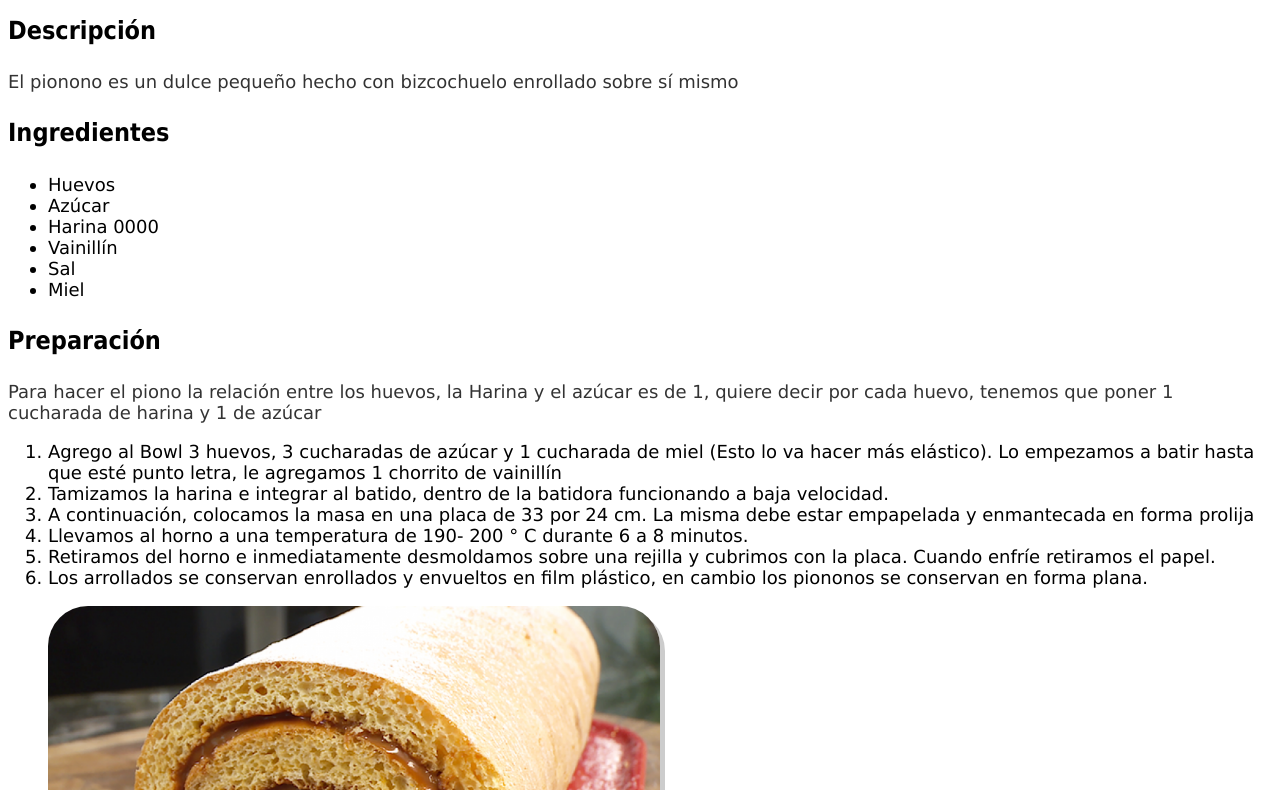
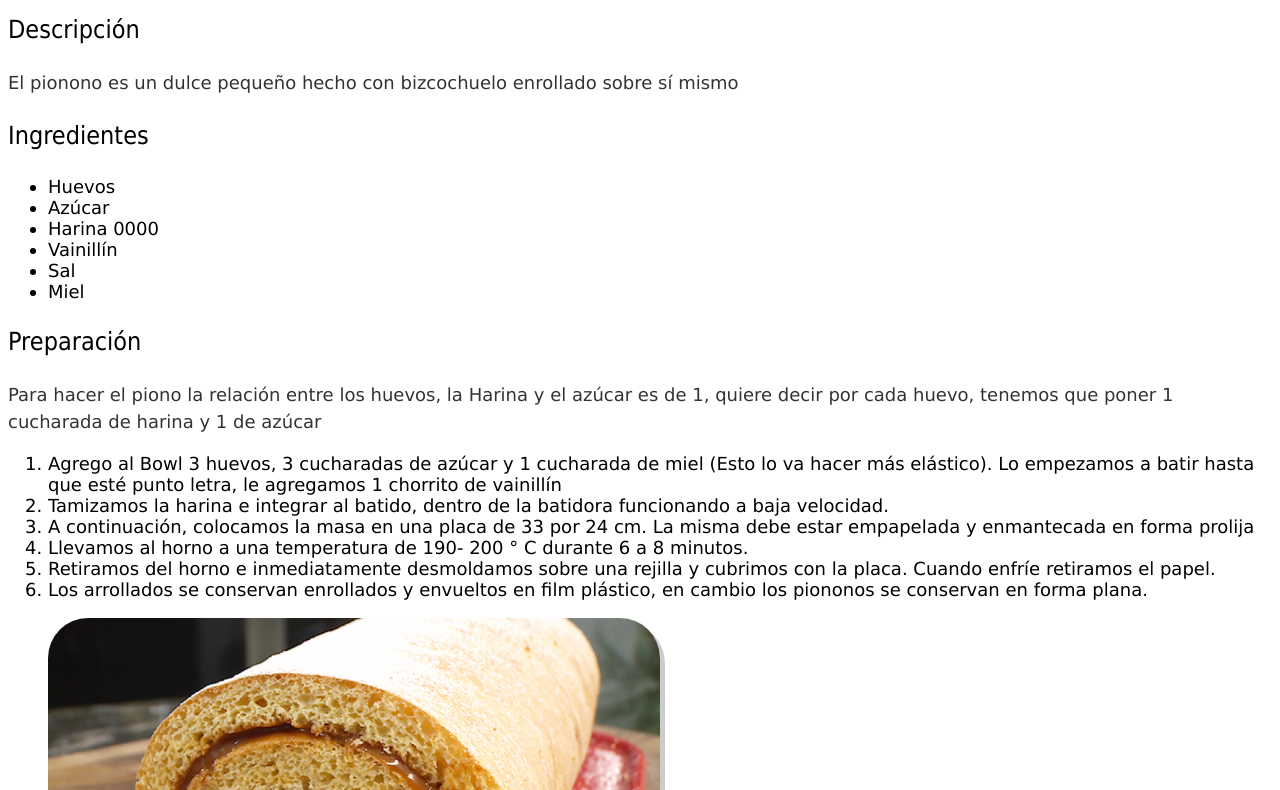
Before and after one commit to cesar-sanchez-sales/actividad-frontend-potrero-digital, a plain HTML site: page index.html in a window 1280 px wide. Shown: the part 85-875 px from the top of the page. Drawn offline with Linux system fonts and the light colour scheme.

Commit message:
Add files via upload

```diff
--- a/style.css
+++ b/style.css
@@ -6,6 +6,8 @@ h1 {
     font-family: Tahoma, Helvetica, sans-serif;
 
     line-height: 46px;
+
+    font-weight: normal;
 }
 
 .CentrarTexto {
@@ -14,33 +16,20 @@ h1 {
 
 
 
-* {
-    font-family:Verdana, Geneva, sans-serif;
-
-    font-size: 18px;
-
-}
-
-.Ancho {
-
-    font-weight: 900px;
-
-}
 
 
 h2 {
     font-size: 25px;
 
-    line-height: 40px;
+    line-height: 38px;
 
     font-family: Tahoma, Helvetica, sans-serif;
 
+    font-weight: normal;
+
 }
 
-p {
-    font-weight: 27px;
-    color: #333;
-}
+
 
 
 img{
@@ -50,3 +39,27 @@ img{
     border-radius: 40px;
     box-shadow: 5px 5px 0px #ccc;
 }
+
+
+
+
+
+p {
+    line-height: 27px;
+    color: #333;
+    font-weight: normal;
+}
+
+
+
+
+
+
+* {
+    font-family:Verdana, Geneva, sans-serif;
+
+    font-size: 18px;
+
+    font-weight: 900 px;
+
+}
```
